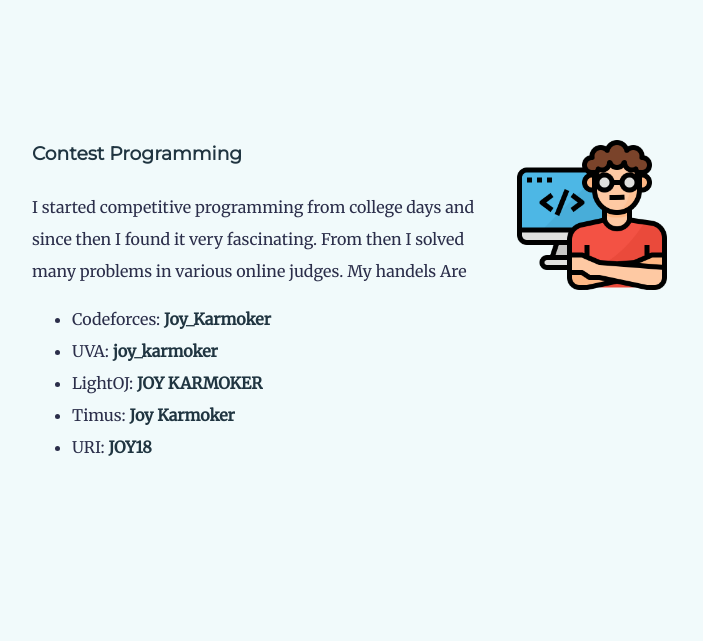
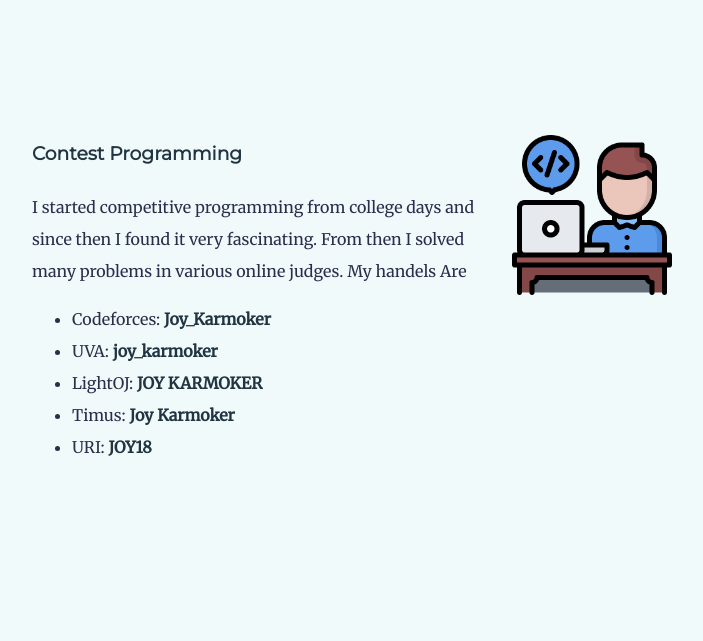
Before and after one commit to JoyKarmoker/joykarmokerwebsite, a plain HTML site: page index.html in a window 1280 px wide. Shown: the part 1760-2401 px from the top of the page, without its empty margins (288-991 px from the left). Drawn offline with Linux system fonts and the light colour scheme.

Commit message:
Changed The contest programmer photo

```diff
--- a/index.html
+++ b/index.html
@@ -50,7 +50,7 @@
       </div>
 
       <div class="skill-row">
-        <img class="contestprogrammer" src="img\contest_programmer.png" alt= "Contest Programmer image">
+        <img class="contestprogrammer" src="img\programmer.png" alt= "Contest Programmer image">
         <h3>Contest Programming</h3>
         <p>
           I started competitive programming from college days and since then I found it very fascinating.
```
Also changed, not shown: img/programmer.png (added).
